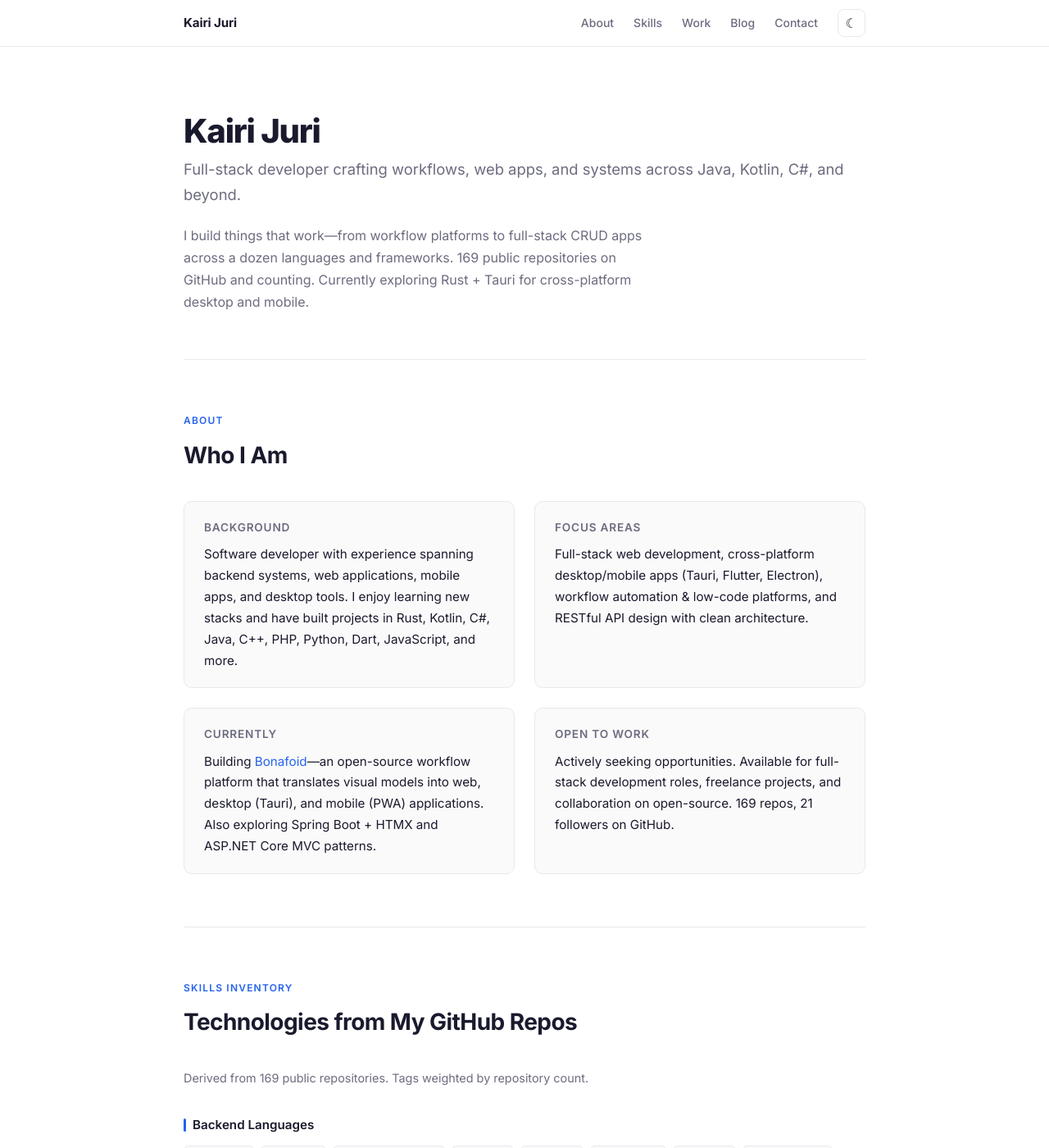
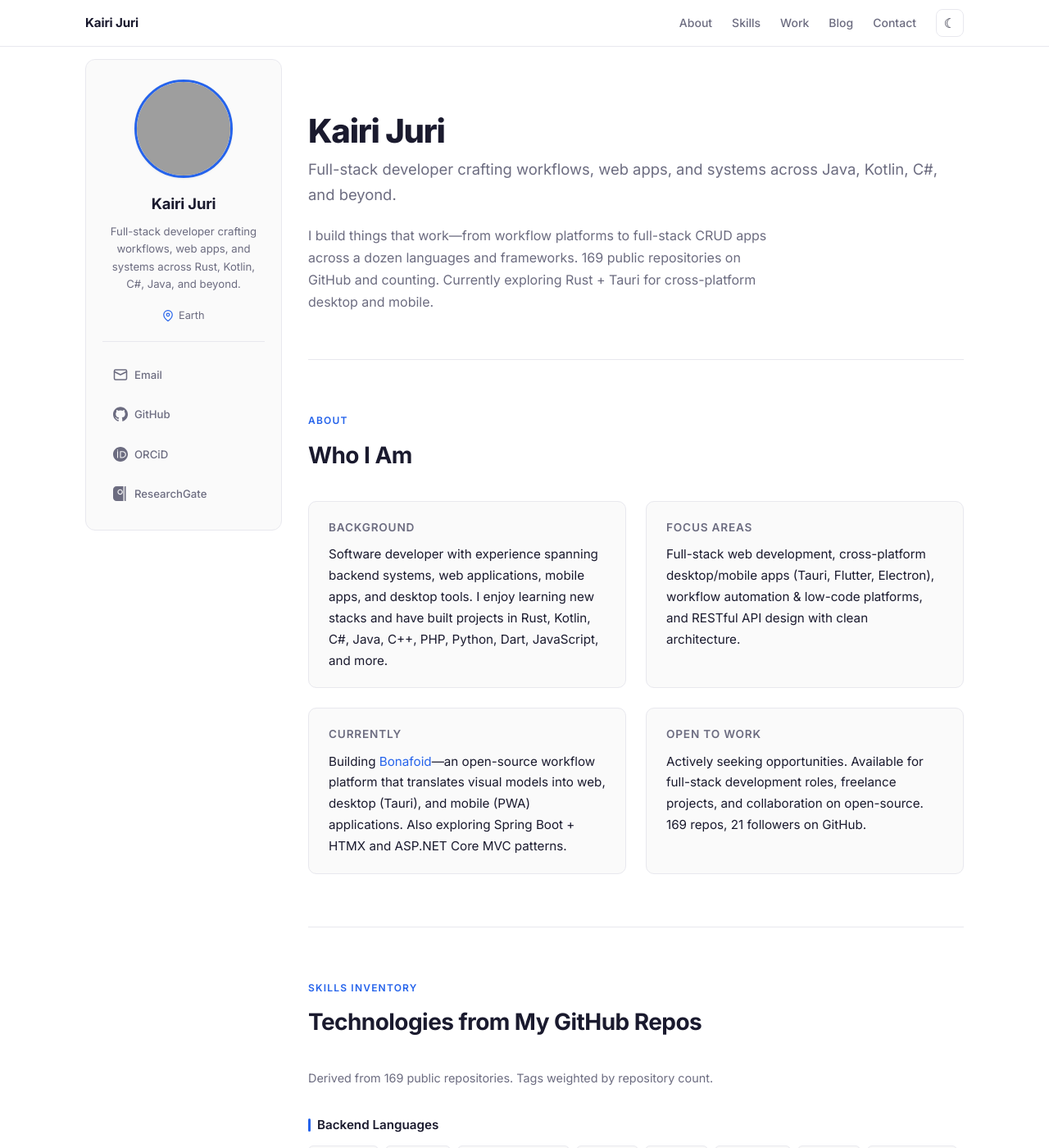
Before and after one commit to harrysuke/harrysuke.github.io, a Jekyll site: the page built from index.html, in a window 1280 px wide and 1400 px high. Shown: the whole window at 82% size. Built offline with Jekyll 4.4.1, drawn with Linux system fonts in a browser that asks for light colours; the list of posts is cut into pages by our own code; grey boxes are pictures that could not be loaded.

Commit message:
Add sticky sidebar with Gravatar, bio, location, and social links

```diff
--- a/_includes/sidebar.html
+++ b/_includes/sidebar.html
@@ -1,36 +1,57 @@
-<div class="sidebar">
-  <div class="container sidebar-sticky">
-    <div class="sidebar-about">
-      <h1>{{ site.title }}</h1>
-      <p class="lead">{{ site.description }}</p>
+<aside class="sidebar" id="sidebar">
+  <div class="sidebar-card">
+    <!-- Gravatar -->
+    <div class="sidebar-avatar">
+      <img src="https://www.gravatar.com/avatar/5e8ae1d03b6eedee9a1b33fb3af260a5?s=200&d=mp"
+           alt="Kairi Juri"
+           width="120" height="120"
+           loading="lazy">
     </div>
 
-    <ul class="sidebar-nav">
-      <li class="sidebar-nav-item{% if page.title == "Home" %} active{% endif %}">
-        <a href="/">Home</a>
-      </li>
+    <!-- Name -->
+    <h2 class="sidebar-name">Kairi Juri</h2>
 
-      {% comment %}
-        The code below dynamically generates a sidebar nav of pages with
-        `layout: page` in the front-matter. See readme for usage.
-      {% endcomment %}
+    <!-- Short Bio -->
+    <p class="sidebar-bio">
+      Full-stack developer crafting workflows, web apps, and systems across Rust, Kotlin, C#, Java, and beyond.
+    </p>
 
-      {% assign pages_list = site.pages %}
-      {% for node in pages_list %}
-        {% if node.title != null %}
-          {% if node.layout == "page" %}
-            <li class="sidebar-nav-item{% if page.url == node.url %} active{% endif %}">
-              <a href="{{ node.url }}">{{ node.title }}</a>
-            </li>
-          {% endif %}
-        {% endif %}
-      {% endfor %}
+    <!-- Location -->
+    <div class="sidebar-location">
+      <svg xmlns="http://www.w3.org/2000/svg" width="14" height="14" viewBox="0 0 24 24" fill="none" stroke="currentColor" stroke-width="2" stroke-linecap="round" stroke-linejoin="round">
+        <path d="M21 10c0 7-9 13-9 13s-9-6-9-13a9 9 0 0 1 18 0z"/>
+        <circle cx="12" cy="10" r="3"/>
+      </svg>
+      <span>Earth</span>
+    </div>
 
-      <!--li class="sidebar-nav-item"><a href="{{ site.github.repo }}/archive/v{{ site.version }}.zip">Download</a></li>
-      <li class="sidebar-nav-item"><a href="{{ site.github.repo }}">GitHub project</a></li>
-      <li class="sidebar-nav-item">Currently v{{ site.version }}</li-->
-    </ul>
-
-    <p>&copy; {{ site.time | date: '%Y' }}. All rights reserved.</p>
+    <!-- Social Links -->
+    <div class="sidebar-links">
+      <a href="mailto:khairij@gmail.com" class="sidebar-link" title="Email" aria-label="Email">
+        <svg xmlns="http://www.w3.org/2000/svg" width="18" height="18" viewBox="0 0 24 24" fill="none" stroke="currentColor" stroke-width="2" stroke-linecap="round" stroke-linejoin="round">
+          <rect x="2" y="4" width="20" height="16" rx="2"/>
+          <path d="m22 7-10 5L2 7"/>
+        </svg>
+        <span>Email</span>
+      </a>
+      <a href="https://github.com/harrysuke" class="sidebar-link" title="GitHub" aria-label="GitHub" target="_blank" rel="noopener">
+        <svg xmlns="http://www.w3.org/2000/svg" width="18" height="18" viewBox="0 0 24 24" fill="currentColor">
+          <path d="M12 .297c-6.63 0-12 5.373-12 12 0 5.303 3.438 9.8 8.205 11.385.6.113.82-.258.82-.577 0-.285-.01-1.04-.015-2.04-3.338.724-4.042-1.61-4.042-1.61C4.422 18.07 3.633 17.7 3.633 17.7c-1.087-.744.084-.729.084-.729 1.205.084 1.838 1.236 1.838 1.236 1.07 1.835 2.809 1.305 3.495.998.108-.776.417-1.305.76-1.605-2.665-.3-5.466-1.332-5.466-5.93 0-1.31.465-2.38 1.235-3.22-.135-.303-.54-1.523.105-3.176 0 0 1.005-.322 3.3 1.23.96-.267 1.98-.399 3-.405 1.02.006 2.04.138 3 .405 2.28-1.552 3.285-1.23 3.285-1.23.645 1.653.24 2.873.12 3.176.765.84 1.23 1.91 1.23 3.22 0 4.61-2.805 5.625-5.475 5.92.42.36.81 1.096.81 2.22 0 1.606-.015 2.896-.015 3.286 0 .315.21.69.825.57C20.565 22.092 24 17.592 24 12.297c0-6.627-5.373-12-12-12"/>
+        </svg>
+        <span>GitHub</span>
+      </a>
+      <a href="https://orcid.org/0009-0009-7172-0914" class="sidebar-link" title="ORCiD" aria-label="ORCiD" target="_blank" rel="noopener">
+        <svg xmlns="http://www.w3.org/2000/svg" width="18" height="18" viewBox="0 0 24 24" fill="currentColor">
+          <path d="M12 0C5.373 0 0 5.373 0 12s5.373 12 12 12 12-5.373 12-12S18.627 0 12 0zM7.369 4.378a.825.825 0 1 1 0 1.65.825.825 0 0 1 0-1.65zm-.726 2.643h1.452v10.958H6.643V7.021zm4.637 0h3.916c3.732 0 5.984 2.672 5.984 5.473 0 2.852-2.252 5.485-5.984 5.485h-3.916V7.021zm1.452 1.305v8.348h2.395c3.012 0 4.492-2.184 4.492-4.18 0-2.035-1.48-4.168-4.492-4.168h-2.395z"/>
+        </svg>
+        <span>ORCiD</span>
+      </a>
+      <a href="https://www.researchgate.net/profile/Kairi-Juri" class="sidebar-link" title="ResearchGate" aria-label="ResearchGate" target="_blank" rel="noopener">
+        <svg xmlns="http://www.w3.org/2000/svg" width="18" height="18" viewBox="0 0 24 24" fill="currentColor">
+          <path d="M19.586 0c-.622 0-1.13.508-1.13 1.13v21.74c0 .622.508 1.13 1.13 1.13h1.13V0h-1.13zM5.626 0C2.523 0 0 2.523 0 5.626v12.748C0 21.477 2.523 24 5.626 24h11.13V0H5.626zm5.861 4.878c2.386 0 4.325 1.94 4.325 4.325 0 2.386-1.94 4.325-4.325 4.325-2.386 0-4.325-1.94-4.325-4.325 0-2.386 1.94-4.325 4.325-4.325zm0 1.565c-1.523 0-2.76 1.237-2.76 2.76s1.237 2.76 2.76 2.76 2.76-1.237 2.76-2.76-1.237-2.76-2.76-2.76z"/>
+        </svg>
+        <span>ResearchGate</span>
+      </a>
+    </div>
   </div>
-</div>
+</aside>
--- a/_layouts/default.html
+++ b/_layouts/default.html
@@ -3,11 +3,14 @@
   {% include head.html %}
   <body>
     {% include nav.html %}
-    <main>
-      {{ content }}
-    </main>
+    <div class="layout-wrapper">
+      {% include sidebar.html %}
+      <main>
+        {{ content }}
+      </main>
+    </div>
     <footer class="footer">
-      <div style="max-width: 880px; margin: 0 auto; padding: 0 1.5rem;">
+      <div style="max-width: 1120px; margin: 0 auto; padding: 0 1.5rem;">
         <p>&copy; {{ site.time | date: '%Y' }} {{ site.title }}. Built with minimalism in mind.</p>
       </div>
     </footer>
--- a/public/css/portfolio.css
+++ b/public/css/portfolio.css
@@ -81,7 +81,7 @@ a:hover { color: var(--accent-hover); }
   transition: background var(--transition), border-color var(--transition);
 }
 .nav-inner {
-  max-width: 880px;
+  max-width: 1120px;
   margin: 0 auto;
   padding: 0 1.5rem;
   height: 56px;
@@ -135,10 +135,189 @@ a:hover { color: var(--accent-hover); }
 [data-theme="dark"] .theme-toggle .icon-moon { display: none; }
 
 /* ---------- Layout ---------- */
-main {
-  max-width: 880px;
+.layout-wrapper {
+  display: flex;
+  gap: 2rem;
+  max-width: 1120px;
   margin: 0 auto;
   padding: 0 1.5rem;
+  align-items: flex-start;
+}
+
+main {
+  flex: 1;
+  min-width: 0;
+  max-width: 880px;
+}
+
+/* ---------- Sidebar ---------- */
+.sidebar {
+  flex-shrink: 0;
+  width: 240px;
+  position: sticky;
+  top: 72px;
+}
+
+.sidebar-card {
+  background: var(--bg-card);
+  border: 1px solid var(--border);
+  border-radius: 12px;
+  padding: 1.5rem 1.25rem;
+  text-align: center;
+  transition: box-shadow var(--transition), border-color var(--transition);
+}
+
+.sidebar-avatar {
+  margin: 0 auto 1rem;
+  width: 120px;
+  height: 120px;
+  border-radius: 50%;
+  overflow: hidden;
+  border: 3px solid var(--accent);
+  box-shadow: var(--shadow);
+}
+
+.sidebar-avatar img {
+  width: 100%;
+  height: 100%;
+  object-fit: cover;
+  display: block;
+}
+
+.sidebar-name {
+  font-size: 1.15rem;
+  font-weight: 700;
+  color: var(--text);
+  letter-spacing: -0.01em;
+  margin-bottom: 0.5rem;
+}
+
+.sidebar-bio {
+  font-size: 0.825rem;
+  color: var(--text-muted);
+  line-height: 1.6;
+  margin-bottom: 1rem;
+}
+
+.sidebar-location {
+  display: inline-flex;
+  align-items: center;
+  gap: 0.35rem;
+  font-size: 0.8rem;
+  color: var(--text-muted);
+  margin-bottom: 1.25rem;
+}
+
+.sidebar-location svg {
+  color: var(--accent);
+  flex-shrink: 0;
+}
+
+.sidebar-links {
+  display: flex;
+  flex-direction: column;
+  gap: 0.5rem;
+  padding-top: 1.25rem;
+  border-top: 1px solid var(--border);
+}
+
+.sidebar-link {
+  display: flex;
+  align-items: center;
+  gap: 0.5rem;
+  padding: 0.5rem 0.75rem;
+  font-size: 0.825rem;
+  font-weight: 500;
+  color: var(--text-muted);
+  border-radius: 8px;
+  border: 1px solid transparent;
+  transition: all var(--transition);
+}
+
+.sidebar-link svg {
+  flex-shrink: 0;
+  color: var(--text-muted);
+  transition: color var(--transition);
+}
+
+.sidebar-link:hover {
+  background: var(--accent-light);
+  border-color: var(--border);
+  color: var(--accent);
+}
+
+.sidebar-link:hover svg {
+  color: var(--accent);
+}
+
+/* ---------- Responsive: hide sidebar on smaller screens ---------- */
+@media (max-width: 900px) {
+  .layout-wrapper {
+    flex-direction: column;
+    gap: 0;
+  }
+
+  .sidebar {
+    width: 100%;
+    position: relative;
+    top: 0;
+    margin-bottom: 0;
+    order: -1;
+    padding-top: 1rem;
+  }
+
+  .sidebar-card {
+    display: flex;
+    align-items: center;
+    gap: 1.25rem;
+    text-align: left;
+    flex-wrap: wrap;
+  }
+
+  .sidebar-avatar {
+    width: 72px;
+    height: 72px;
+    margin: 0;
+    flex-shrink: 0;
+  }
+
+  .sidebar-name {
+    margin-bottom: 0;
+  }
+
+  .sidebar-bio {
+    margin-bottom: 0;
+    flex: 1;
+    min-width: 200px;
+  }
+
+  .sidebar-location {
+    margin-bottom: 0;
+  }
+
+  .sidebar-links {
+    flex-direction: row;
+    flex-wrap: wrap;
+    gap: 0.5rem;
+    padding-top: 0;
+    border-top: none;
+    width: 100%;
+  }
+
+  .sidebar-link {
+    padding: 0.4rem 0.65rem;
+  }
+
+  .sidebar-link span {
+    display: none;
+  }
+}
+
+@media (max-width: 600px) {
+  .nav-links { gap: 1rem; }
+  .nav-links .nav-link-text { display: none; }
+  .hero-name { font-size: 2rem; }
+  .section-title { font-size: 1.5rem; }
 }
 
 section {
@@ -548,11 +727,3 @@ section:last-of-type { border-bottom: none; }
   font-size: 0.825rem;
   color: var(--text-muted);
 }
-
-/* ---------- Responsive nav ---------- */
-@media (max-width: 600px) {
-  .nav-links { gap: 1rem; }
-  .nav-links .nav-link-text { display: none; }
-  .hero-name { font-size: 2rem; }
-  .section-title { font-size: 1.5rem; }
-}
```
